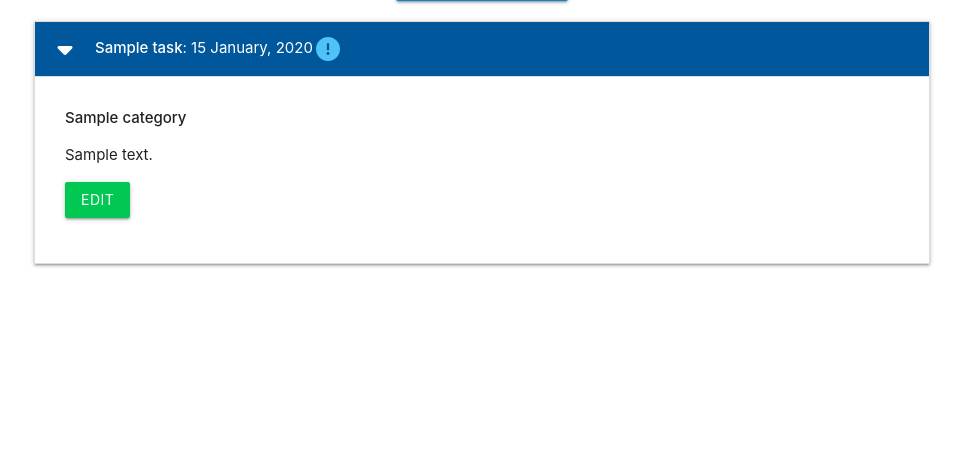
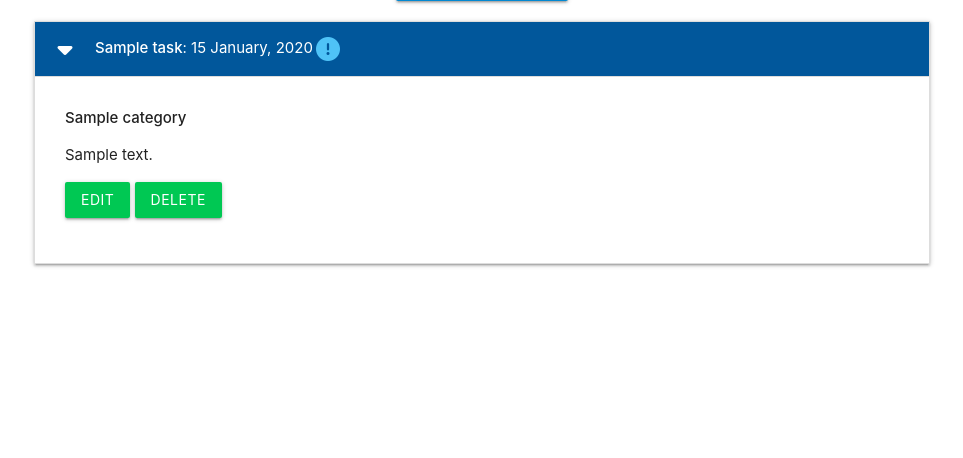
Before and after one commit to evelynfoy/flask-sqlalchemy-task-manager, a Flask app: page / in a window 1280 px wide, after a click that opens the changed part. Shown: the part 212-670 px from the top of the page, without its empty margins (158-1121 px from the left). Run offline with Flask 2, Linux system fonts and the light colour scheme; tables that the repository leaves empty hold one stand-in row (values such as "Sample post"); some libraries are stand-ins or nearby versions.

Commit message:
Add delete task functionality

```diff
--- a/taskmanager/routes.py
+++ b/taskmanager/routes.py
@@ -73,3 +73,12 @@ def edit_task(task_id):
         task.category_id = request.form.get("category_id")
         db.session.commit()
     return render_template("edit_task.html", task=task, categories=categories)
+
+
+@app.route("/delete_task/<int:task_id>", methods=["GET", "POST"])
+def delete_task(task_id):
+    task = Task.query.get_or_404(task_id)
+    print(task)
+    db.session.delete(task)
+    db.session.commit()
+    return redirect(url_for("home"))
--- a/taskmanager/templates/tasks.html
+++ b/taskmanager/templates/tasks.html
@@ -26,6 +26,7 @@
             <p>{{ task.task_description }}</p>
             <p>
                 <a href=" {{ url_for('edit_task', task_id = task.id) }} " class="btn green accent-4">Edit</a>
+                <a href=" {{ url_for('delete_task', task_id = task.id) }} " class="btn green accent-4">Delete</a>
             </p>
         </div>
 
```
